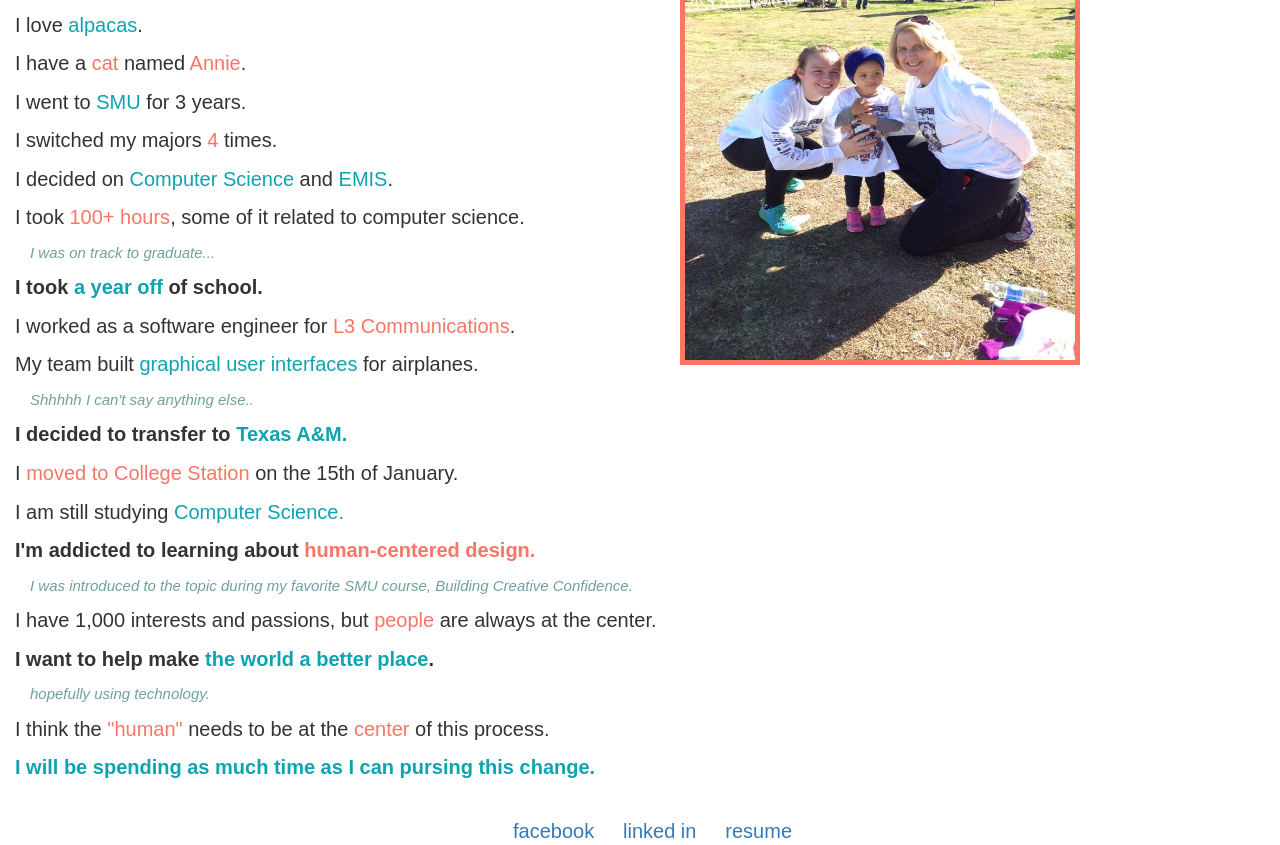
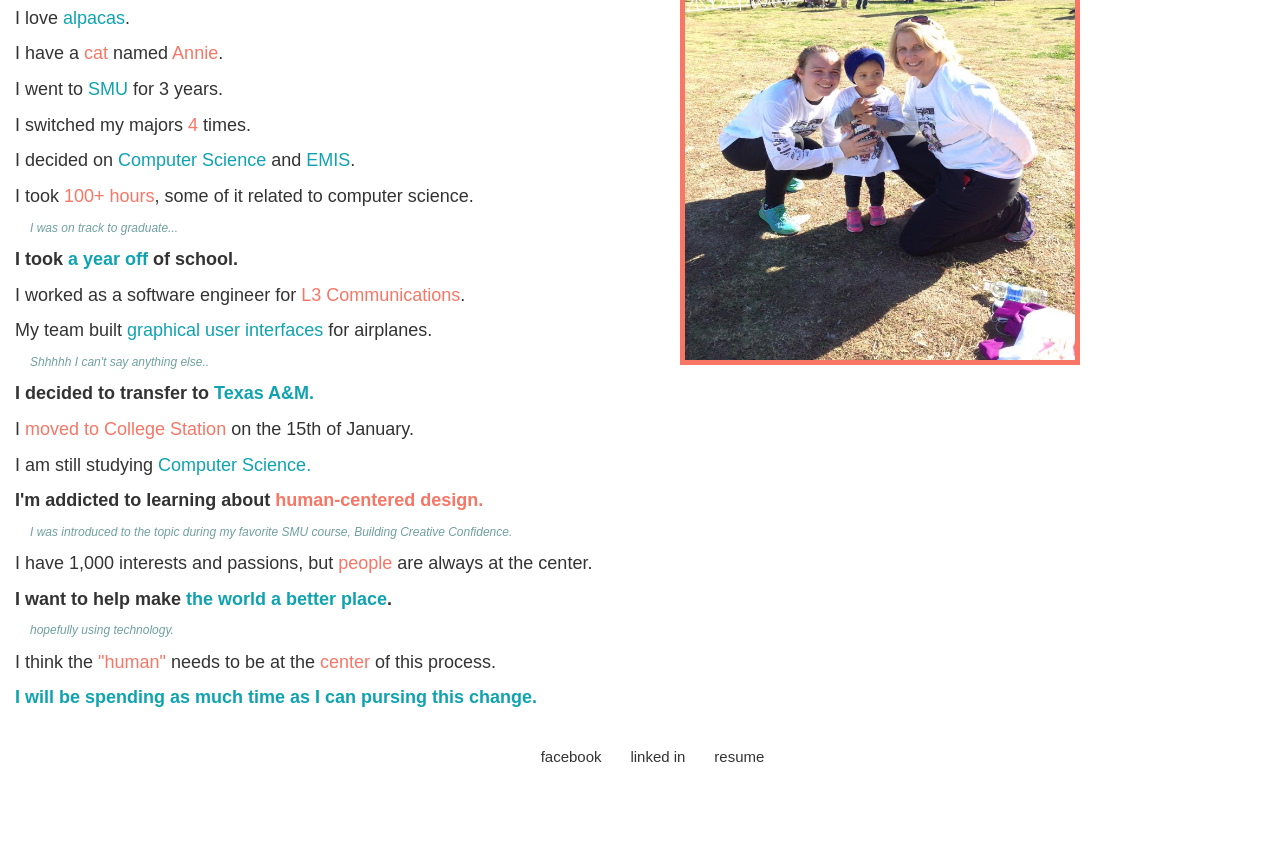
Before and after one commit to Mdzingo/chiBio, a website: page home.html in a window 1280 px wide. Shown: the part 135-980 px from the top of the page. After the commit the page ends 902 px from the top, so only its background shows below. Drawn offline with nearby package versions, Linux system fonts and the light colour scheme; a web font is replaced by a local one.

Commit message:
css changes

```diff
--- a/css/style.css
+++ b/css/style.css
@@ -3,11 +3,11 @@ body {
 }
 
 h1 {
-    font-size: 70px;
+    font-size: 68px;
 }
 
 p {
-    font-size: 20px;
+    font-size: 18px;
     padding-left:15px;
 }
 em {
@@ -19,7 +19,8 @@ footer {
 }
 a {
     padding-left: 25px;
-    font-size: 20px;
+    font-size: 15px;
+    color:#333;
 }
 a:hover {
     color:#F87666;
@@ -53,7 +54,7 @@ a:hover {
 
 .sub-point {
     font-style: italic;
-    font-size: 15px;
+    font-size: 12px;
     padding-left:30px;
     color: #6FA1A0;
 }
```
